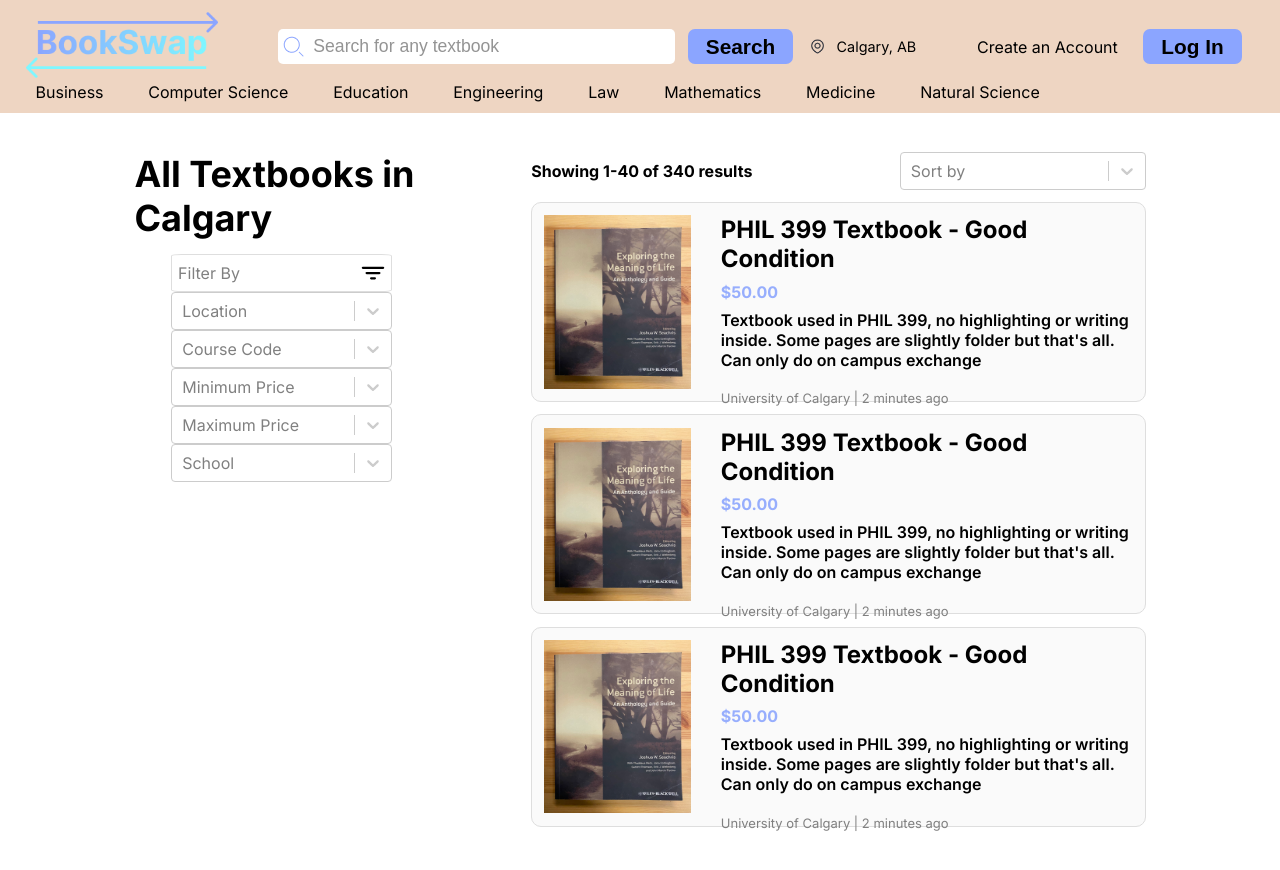
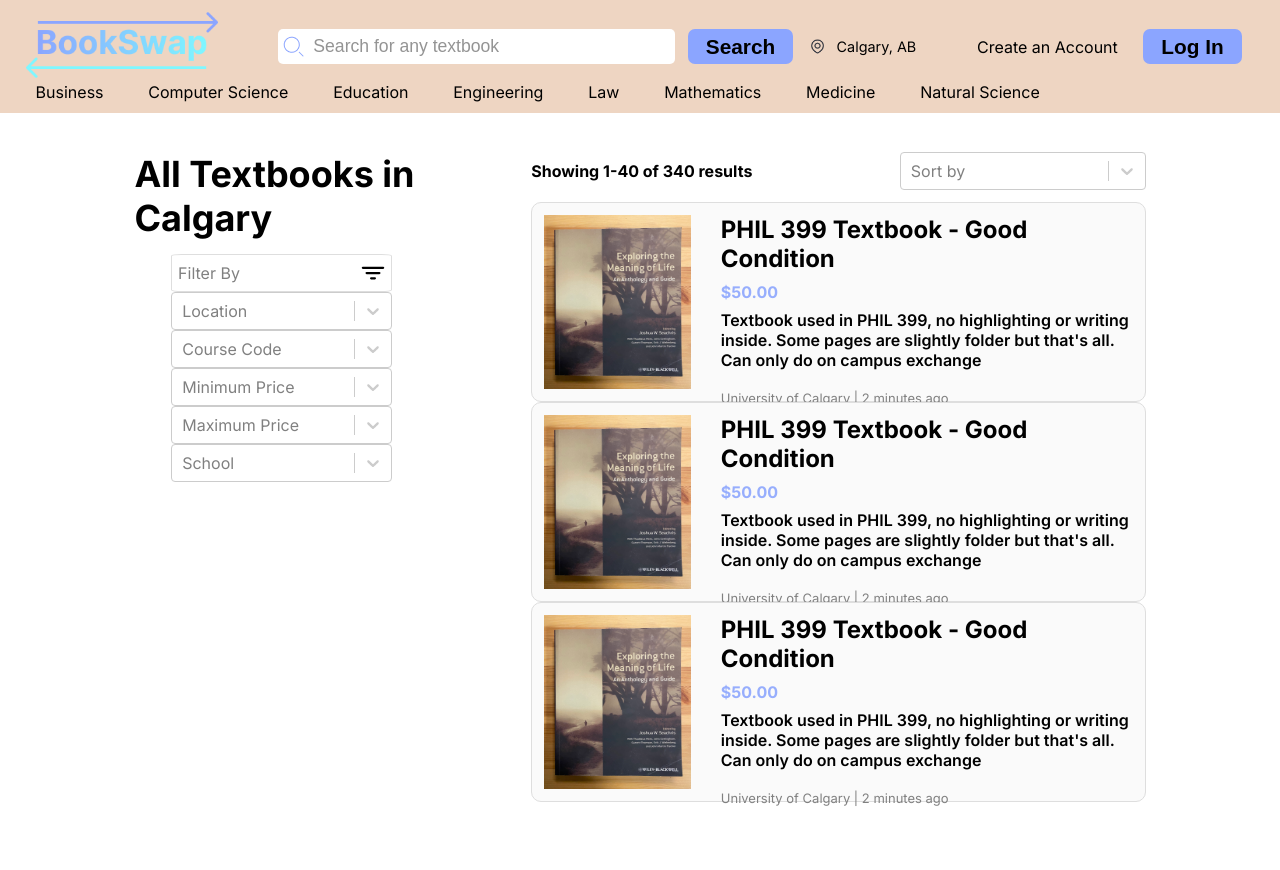
Before and after one commit to ashydashysoflashy/BookSwap, a React (Create React App) app in the folder frontend/: page /search in a window 1280 px wide. Shown: the top 870 px of the page. After the commit the page ends 840 px from the top, so only its background shows below. Built offline with nearby package versions, Linux system fonts and the light colour scheme.

Commit message:
result container fix

```diff
--- a/frontend/src/components/Search/Result.css
+++ b/frontend/src/components/Search/Result.css
@@ -5,7 +5,6 @@
     border-radius: 10px;
     padding:2%;
     height:200px;
-    margin-bottom:2%;
     display:flex;
     align-items: center;
     justify-content: space-around;
```
